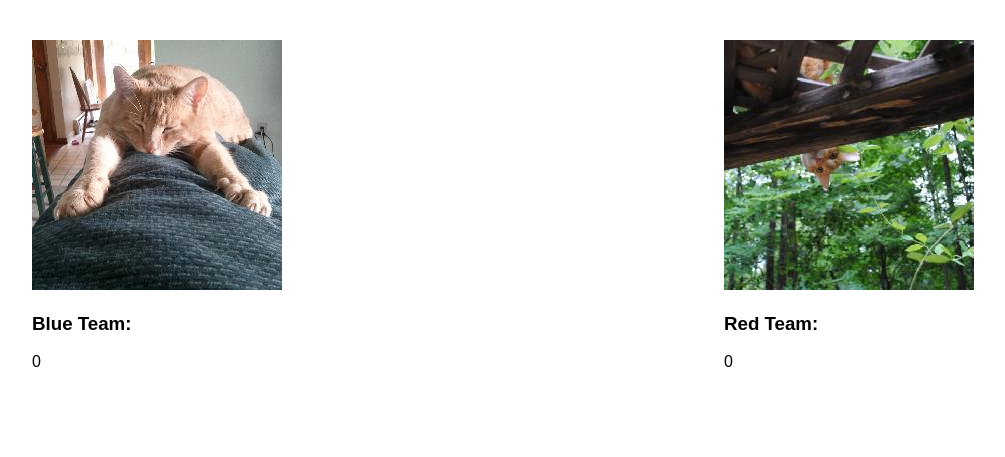
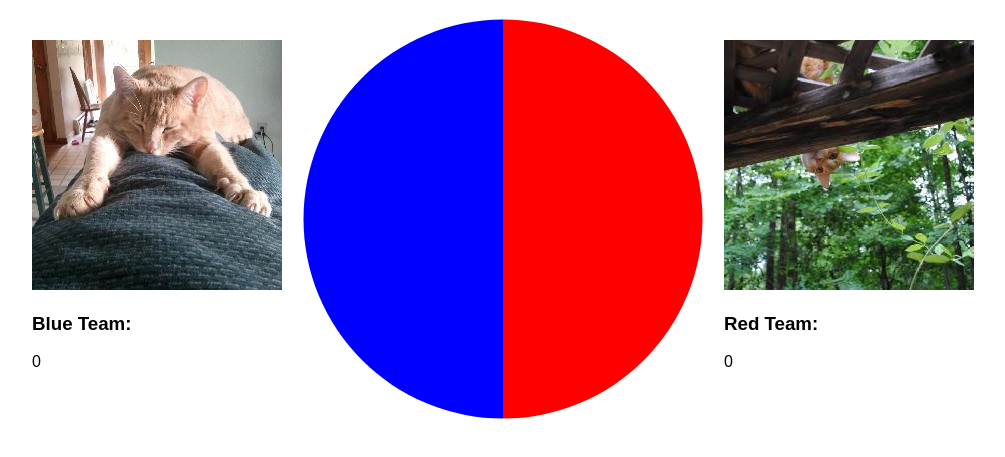
Before and after one commit to WillHK/vote_tracker, a plain HTML site: page index.html in a window 1280 px wide. Shown: the part 61-518 px from the top of the page, without its empty margins (53-1058 px from the left). Drawn offline with Linux system fonts and the light colour scheme.

Commit message:
fix charting, chart updates in real time with votes now

```diff
--- a/script.js
+++ b/script.js
@@ -1,5 +1,6 @@
 document.addEventListener("DOMContentLoaded", function() {
   var images = [];
+  var chart;
   var imagePaths = ["01.jpg","02.jpg","03.jpg","04.jpg","05.jpg","06.jpg","07.jpg","08.jpg","09.jpg","10.jpg","11.jpg","12.jpg","13.jpg","14.jpg"];
   var Photo = function(url) {
     this.url = 'img/' + url;
@@ -34,28 +35,32 @@ document.addEventListener("DOMContentLoaded", function() {
       this.rightVotes++;
     },
     updateChart: function () {
-    var chart;
-    pieData[0].value = Tracker.leftVotes;
-    pieData[1].value = Tracker.rightVotes;
-    chart = new Chart(scoreChart).Pie(pieData, pieOptions);
+
+    chart.segments[1].value = Tracker.leftVotes;
+    chart.segments[0].value = Tracker.rightVotes;
+    chart.update();
   }
   };
   var scoreChart = document.getElementById('scoreChart').getContext('2d');
   var pieData = [
     {
-      value : 20,
-      color : "#878BB6"
+      value : 1,
+      color : "#FF0000",
+      highlight: "#555555",
+      label: "Right Kittens"
     },
     {
-      value : 40,
-      color : "#4ACAB4"
+      value : 1,
+      color : "#0000FF",
+      highlight: "#555555",
+      label: "Left Kittens"
     }
   ];
   var pieOptions = {
     segmentShowStroke : false,
     animateScale : false
   }
+  chart = new Chart(scoreChart).Pie(pieData, pieOptions);
   Tracker.newImages();
-  Tracker.updateChart();
   window.Tracker = Tracker;
 });
```
Also changed, not shown: index.html (+0 -2 lines).
